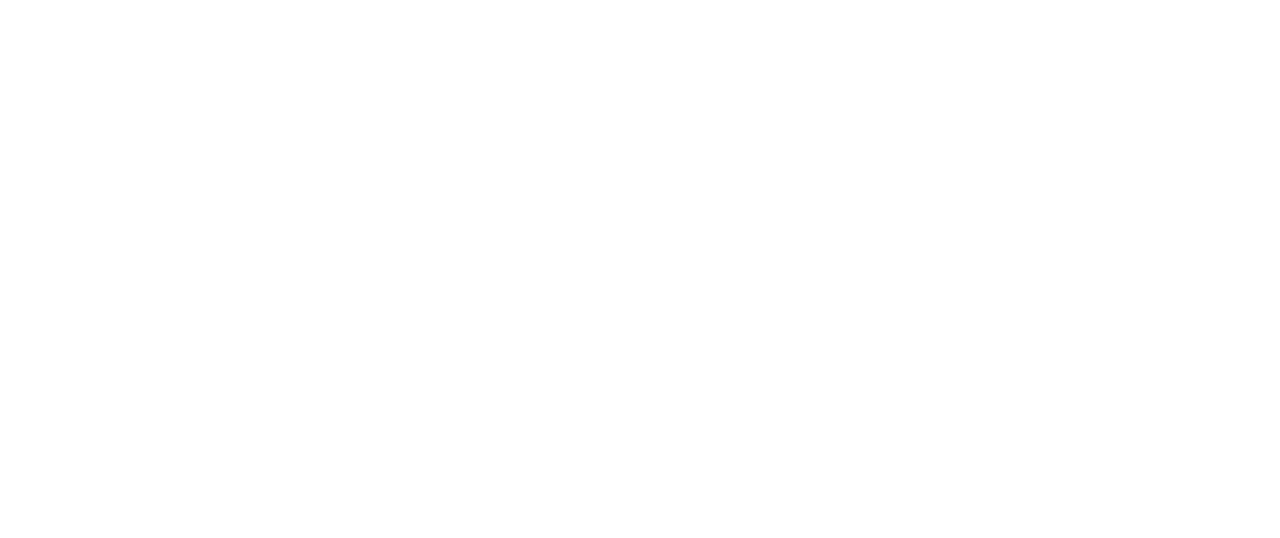
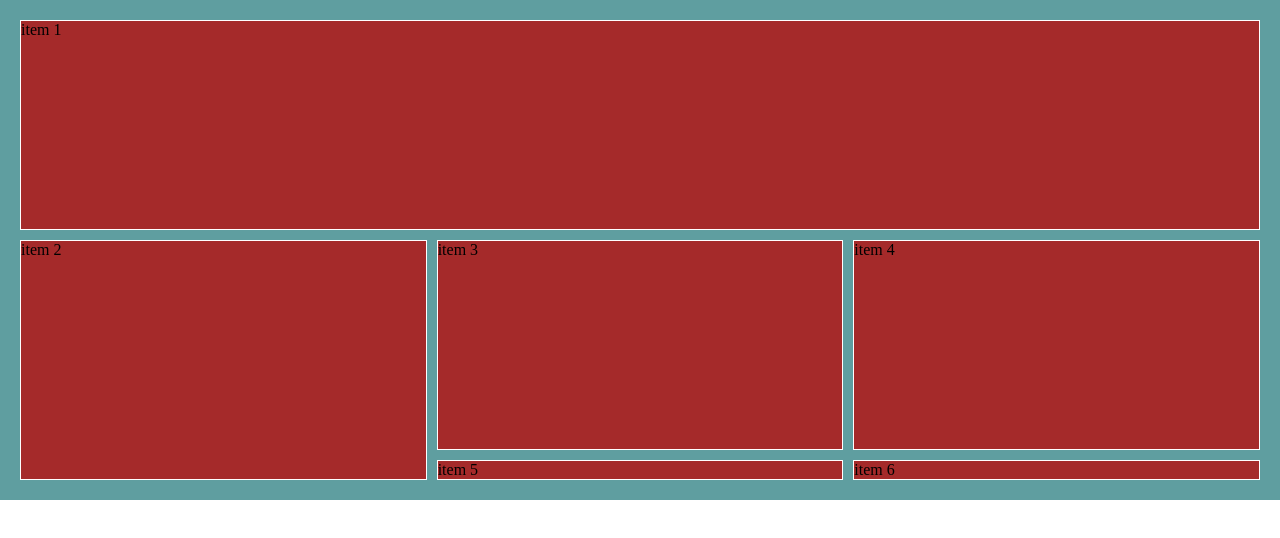
Before and after one commit to develohome/HTML-e-CSS, a plain HTML site: page grid/index.html in a window 1280 px wide. Drawn offline with Linux system fonts and the light colour scheme.

Commit message:
columns rows

```diff
--- a/grid/index.html
+++ b/grid/index.html
@@ -9,7 +9,12 @@
 </head>
 <body>
     <div class="container">
-
+        <div class="item item--1">item 1</div>
+        <div class="item item--2">item 2</div>
+        <div class="item item--3">item 3</div>
+        <div class="item item--4">item 4</div>
+        <div class="item item--5">item 5</div>
+        <div class="item item--6">item 6</div>
     </div>
 </body>
 </html>
--- a/grid/style.css
+++ b/grid/style.css
@@ -3,3 +3,29 @@
     margin: 0;
     box-sizing: border-box;
 }
+.container{
+    padding: 20px;
+    height: 500px;
+    background: cadetblue;
+    display: grid;
+    grid-template-columns:repeat(3, 1fr);
+    grid-template-rows:repeat(2, 2fr);
+    /* grid-row-gap: 10px;
+    grid-column-gap: 20px; */
+    grid-gap: 10px;
+}
+.item{
+    background: brown;
+    border: 1px solid white;
+}
+.item--1{
+    grid-column: 1 / span 3;
+    /* grid-column:1 / -1; */
+}
+.item--2{
+    grid-row: 2 / span 2;
+    /* grid-row: 2 / -1; */
+}
+.item--3{
+    /* grid-column: 2 / -1; */
+}
```
